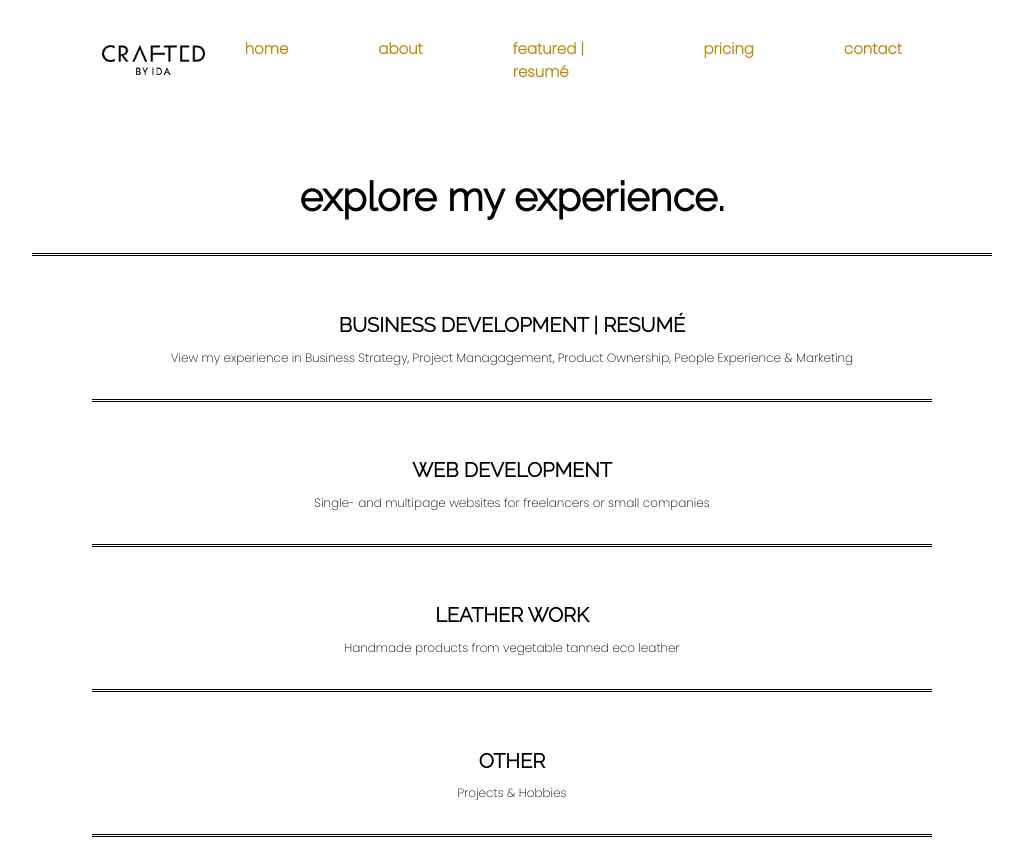
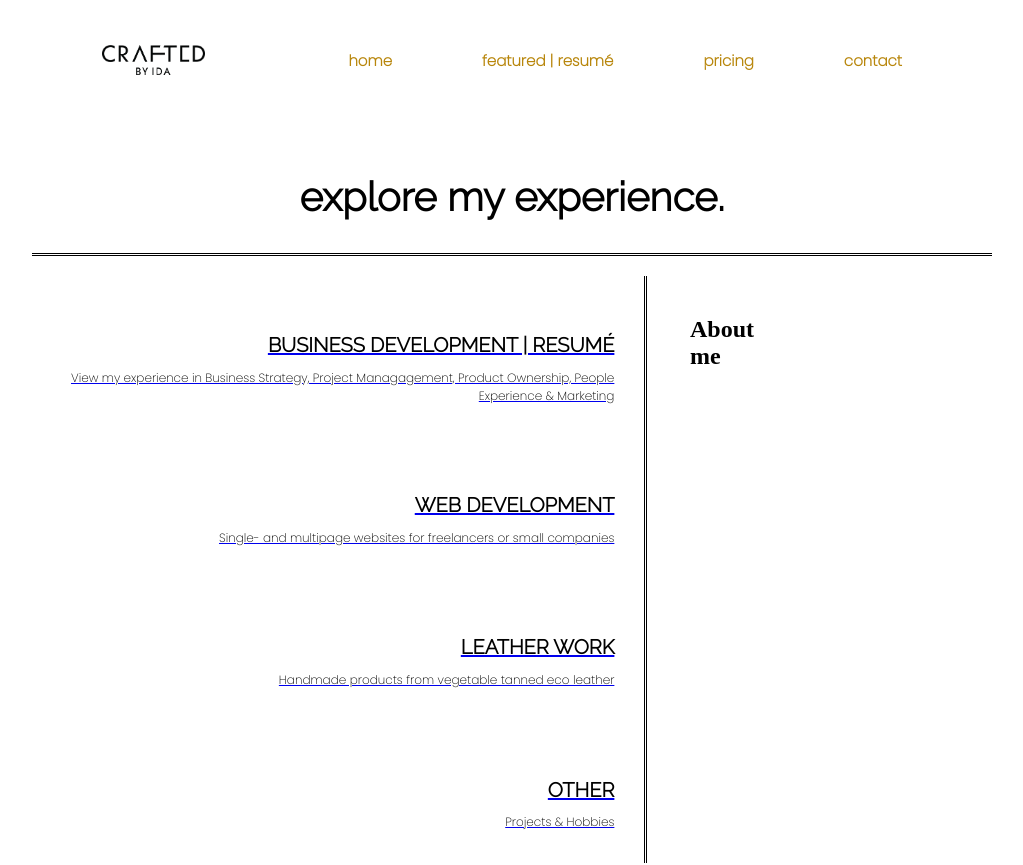
Before and after one commit to Idautterstrom/idautterstrom, a React (Create React App) app: page /featured in a window 1280 px wide. Shown: the top 865 px of the page, without its empty margins (128-1151 px from the left). Built offline with nearby package versions, Linux system fonts and the light colour scheme.

Commit message:
subpages

```diff
--- a/src/App.js
+++ b/src/App.js
@@ -3,12 +3,15 @@ import { BrowserRouter, Route, Routes } from "react-router-dom";
 import styled from "styled-components";
 
 import Home from "./components/home";
-import About from "./components/pages/about";
 import Navbar from "./components/navbar";
 import Footer from "./components/footer";
 import Featured from "./components/pages/featured";
 import Pricing from "./components/pages/pricing";
 import Contact from "./components/pages/contact";
+import Leather from "./components/pages/subpages/leather";
+import Other from "./components/pages/subpages/other";
+import Resume from "./components/pages/subpages/resume";
+import Webdev from "./components/pages/subpages/webdev";
 
 const Body = styled.div`
   min-height: 100vh;
@@ -23,10 +26,13 @@ export const App = () => {
         <Navbar />
         <Routes>
           <Route exact path="/" element={<Home />} />
-          <Route path="/about" element={<About />} />
           <Route path="/featured" element={<Featured />} />
           <Route path="/pricing" element={<Pricing />} />
           <Route path="/contact" element={<Contact />} />
+          <Route path="/leatherwork" element={<Leather />} />
+          <Route path="/other" element={<Other />} />
+          <Route path="/resume" element={<Resume />} />
+          <Route path="/webdevelopment" element={<Webdev />} />
         </Routes>
         <Footer />
       </Body>
--- a/src/components/navbar.js
+++ b/src/components/navbar.js
@@ -45,11 +45,6 @@ export default function Navbar() {
               </a>
             </li>
             <li className="items">
-              <a className="link" href="/about">
-                about
-              </a>
-            </li>
-            <li className="items">
               <a className="link" href="/featured">
                 featured | resumé
               </a>
--- a/src/components/pages/about.js
+++ /dev/null
@@ -1,74 +0,0 @@
-import React from "react";
-import styled from "styled-components";
-
-const HeaderContainer = styled.div`
-  padding: 20px;
-`;
-
-const Header = styled.h1`
-  font-family: "DM Serif Display", serif;
-  font-size: 20px;
-  text-align: center;
-  color: #fbbfca;
-`;
-
-const DivContainer = styled.div`
-  display: grid;
-  grid-template-columns: 1fr 1fr;
-  margin-left: 200px;
-  margin-right: 200px;
-  margin-bottom: 20px;
-`;
-
-// const DivColor = styled.div`
-//   display: flex;
-//   background-color: #ef5157;
-//   width: 250px;
-//   height: 250px;
-//   border-radius: 50%;
-// `;
-
-const Div = styled.div`
-  display: flex;
-  flex-direction: column;
-`;
-
-const Text = styled.p`
-  font-family: "Poppins", serif;
-  font-size: 12px;
-`;
-
-const About = () => {
-  return (
-    <section>
-      <HeaderContainer>
-        <Header>ABOUT ME</Header>
-      </HeaderContainer>
-      <DivContainer>
-        <Div></Div>
-        <Div>
-          <Text>
-            Lorem ipsum dolor sit amet, consectetur adipiscing elit, sed do
-            eiusmod tempor incididunt ut labore et dolore magna aliqua. Ut enim
-            ad minim veniam, quis nostrud exercitation ullamco laboris nisi ut
-            aliquip ex ea commodo consequat.
-          </Text>
-          <Text>
-            Lorem ipsum dolor sit amet, consectetur adipiscing elit, sed do
-            eiusmod tempor incididunt ut labore et dolore magna aliqua. Ut enim
-            ad minim veniam, quis nostrud exercitation ullamco laboris nisi ut
-            aliquip ex ea commodo consequat.
-          </Text>
-          <Text>
-            Lorem ipsum dolor sit amet, consectetur adipiscing elit, sed do
-            eiusmod tempor incididunt ut labore et dolore magna aliqua. Ut enim
-            ad minim veniam, quis nostrud exercitation ullamco laboris nisi ut
-            aliquip ex ea commodo consequat.
-          </Text>
-        </Div>
-      </DivContainer>
-    </section>
-  );
-};
-
-export default About;
--- a/src/components/pages/featured.js
+++ b/src/components/pages/featured.js
@@ -15,6 +15,17 @@ const HeaderContainer = styled.div`
   justify-content: center;
 `;
 
+const HeadContainer = styled.div`
+  display: flex;
+`;
+
+const SecondContainer = styled.div`
+  display: flex;
+  flex-direction: column;
+  border-right-style: double;
+  margin-top: 20px;
+`;
+
 const HeaderText = styled.h2`
   font-family: "raleway", serif;
   font-size: 40px;
@@ -24,10 +35,9 @@ const Container = styled.div`
   display: flex;
   flex-direction: column;
   margin-left: 15%;
-  margin-right: 15%;
+  margin-right: 10px;
   margin-top: 20px;
   padding: 20px;
-  border-bottom-style: double;
   animation-duration: 2s;
   animation-iteration-count: infinite;
   transform-origin: bottom;
@@ -47,16 +57,33 @@ const Container = styled.div`
 const Header = styled.h1`
   font-family: "Raleway", serif;
   font-size: 20px;
-  text-align: center;
+  text-align: right;
   color: black;
 `;
 
 const Text = styled.p`
   font-family: "Poppins", serif;
   font-size: 12px;
-  text-align: center;
+  text-align: right;
   color: black;
   margin-top: -5px;
+`;
+
+const AboutContainer = styled.div`
+  display: flex;
+`;
+
+const Div = styled.div`
+  display: flex;
+  flex-direction: column;
+  margin-left: 15%;
+  margin-right: 10px;
+  margin-top: 20px;
+  padding: 20px;
+`;
+
+const AboutText = styled.h1`
+  font-family: "railway", serif;
 `;
 
 const Featured = () => {
@@ -65,28 +92,46 @@ const Featured = () => {
       <HeaderContainer>
         <HeaderText>explore my experience.</HeaderText>
       </HeaderContainer>
+      <HeadContainer>
+        <SecondContainer>
+          <a href="/resume">
             <Container>
               <Header>BUSINESS DEVELOPMENT | RESUMÉ</Header>
               <Text>
-          View my experience in Business Strategy, Project Managagement, Product
-          Ownership, People Experience & Marketing
+                View my experience in Business Strategy, Project Managagement,
+                Product Ownership, People Experience & Marketing
               </Text>
             </Container>
+          </a>
+          <a href="/webdevelopment">
             <Container>
               <Header>WEB DEVELOPMENT</Header>
               <Text>
-          Single- and multipage websites for freelancers or small companies
+                Single- and multipage websites for freelancers or small
+                companies
               </Text>
             </Container>
+          </a>
+          <a href="/leatherwork">
             <Container>
               <Header>LEATHER WORK</Header>
               <Text>Handmade products from vegetable tanned eco leather</Text>
             </Container>
+          </a>
 
+          <a href="/other">
             <Container>
               <Header>OTHER</Header>
               <Text>Projects & Hobbies</Text>
             </Container>
+          </a>
+        </SecondContainer>
+        <AboutContainer>
+          <Div>
+            <AboutText>About me</AboutText>
+          </Div>
+        </AboutContainer>
+      </HeadContainer>
     </Section>
   );
 };
--- a/src/components/pages/subpages/leather.js
+++ b/src/components/pages/subpages/leather.js
@@ -4,20 +4,32 @@ import Green from "../../../img/Greenbag.JPG";
 import Black from "../../../img/Blackbag.JPG";
 import Computercase from "../../../img/Computercase.JPG";
 
+const Container = styled.div`
+  display: flex;
+  gap: 10px;
+  margin: 40px;
+  justify-content: center;
+`;
+
+const Img = styled.div`
+  display: flex;
+  height: 400px;
+`;
+
 const Leather = () => {
   return (
     <section>
-      <div>
-        <div>
+      <Container>
+        <Img>
           <img src={Green} alt="Green" />
-        </div>
-        <div>
+        </Img>
+        <Img>
           <img src={Black} alt="Black" />
-        </div>
-        <div>
+        </Img>
+        <Img>
           <img src={Computercase} alt="Computercase" />
-        </div>
-      </div>
+        </Img>
+      </Container>
     </section>
   );
 };
```
Also changed, not shown: src/components/info.js (deleted, +0 -110 lines). Lines whose indentation alone changed are shown as unchanged.
